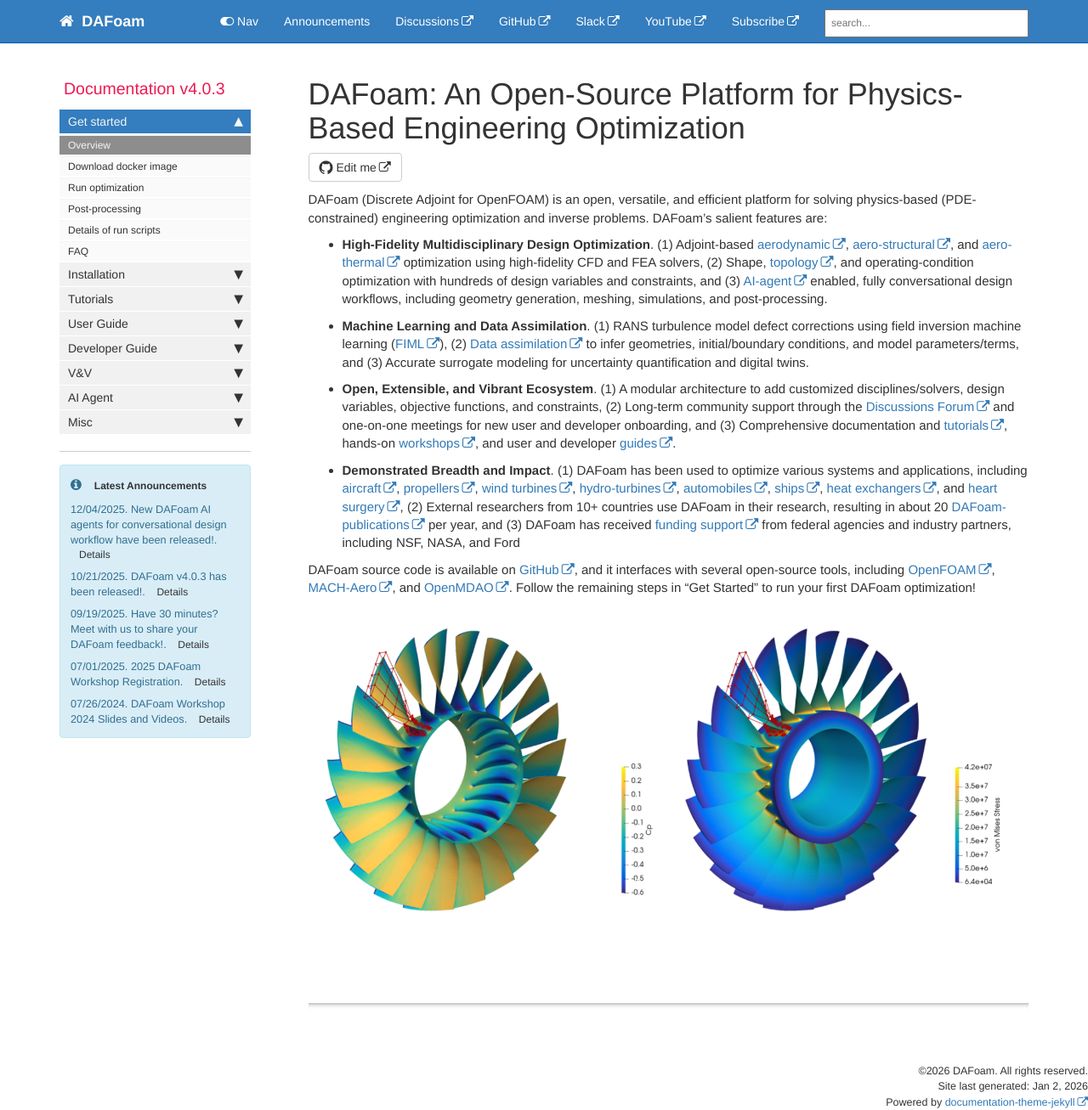
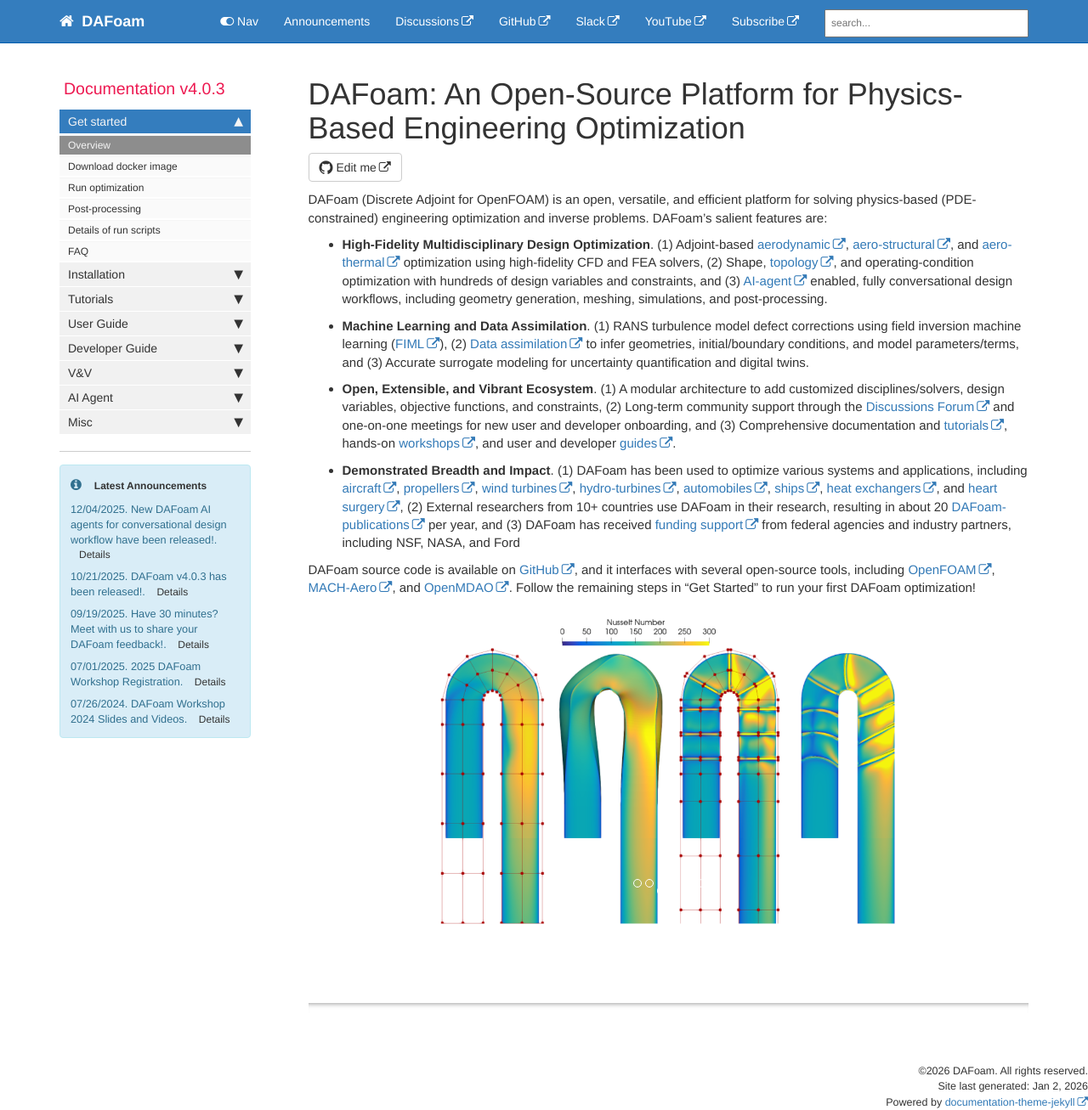
Before and after one commit to DAFoam/DAFoam.github.io, a Jekyll site: the page built from index.md, in a window 1280 px wide and 1307 px high. Shown: the whole window at 85% size. Built offline with Jekyll 4.4.1, drawn with Linux system fonts in a browser that asks for light colours; comment, search, counter and statistics services are not loaded.

Commit message:
content update

```diff
--- a/index.md
+++ b/index.md
@@ -33,13 +33,10 @@ DAFoam source code is available on [GitHub](https://github.com/mdolab/dafoam), a
     <!-- Items -->
     <div class="carousel-inner" markdown="0">
         <div class="item active">
-            <img src="{{ site.url }}{{ site.baseurl }}/images/slider7001400/DPW6Flow.png" alt="Slide 1" />
+            <img src="{{ site.url }}{{ site.baseurl }}/images/slider7001400/slider1.png" alt="Slide 1" />
         </div>
         <div class="item">
             <img src="{{ site.url }}{{ site.baseurl }}/images/slider7001400/propeller_wakes.png" alt="Slide 2" />
-        </div>
-        <div class="item">
-            <img src="{{ site.url }}{{ site.baseurl }}/images/slider7001400/Rotor67AeroStructCover.png" alt="Slide 3" />
         </div>
         <div class="item">
             <img src="{{ site.url }}{{ site.baseurl }}/images/slider7001400/UBendAeroThermal.png" alt="Slide 4" />
```
Also changed, not shown: images/slider7001400/slider1.png (added).
